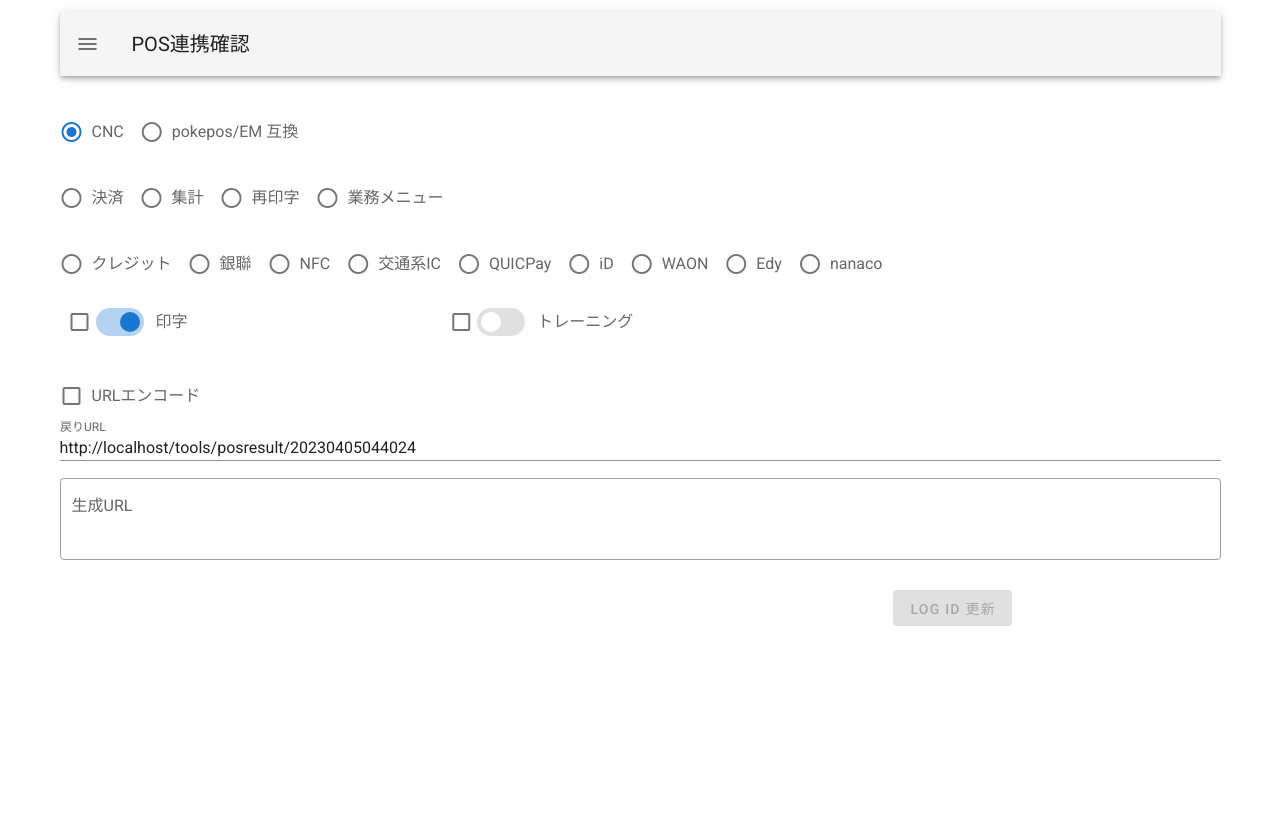
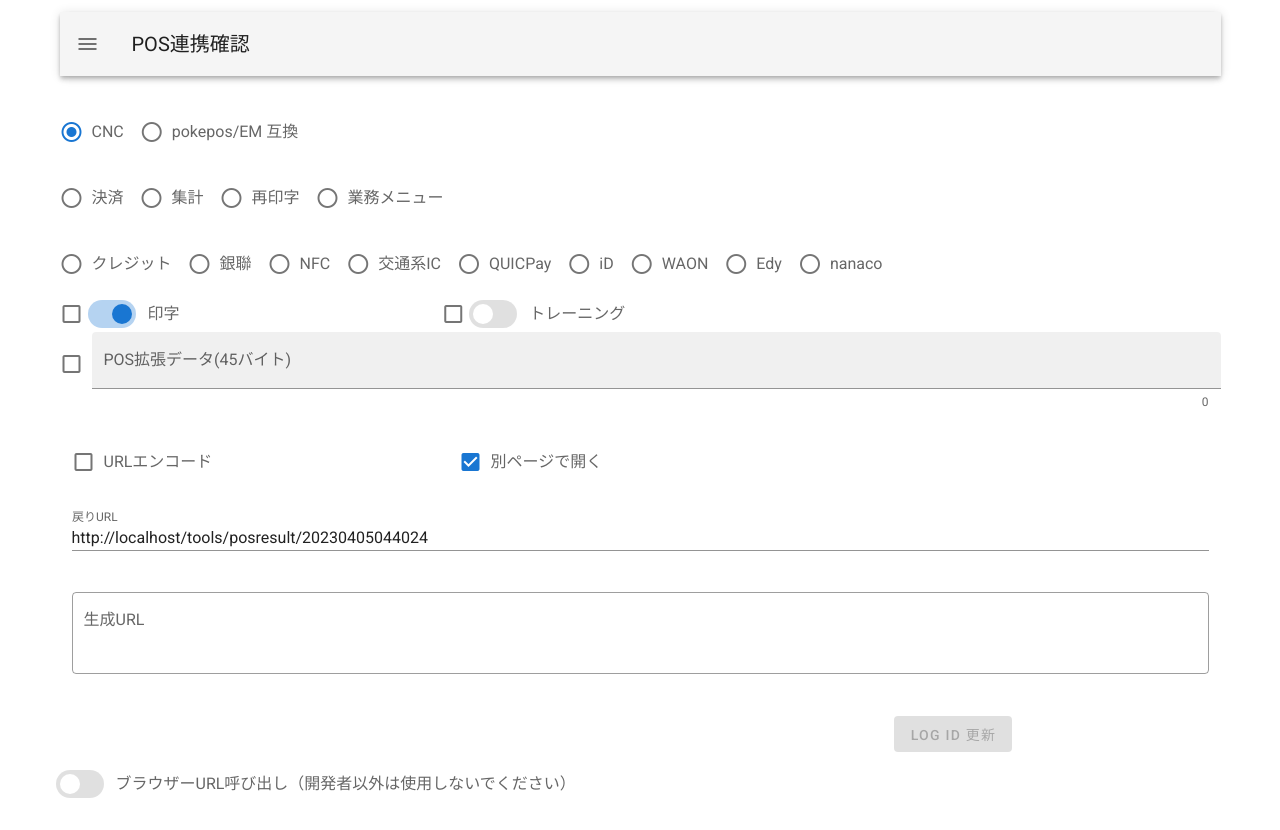
Before and after one commit to CODIANZ/clt.cnctools, a Vue app: page /tools/pos in a window 1280 px wide. Both pictures are taken after a click on the element "CNC". Before the commit the page ends 800 px from the top, so only its background shows below. Built offline with nearby package versions, Linux system fonts and the light colour scheme.

Commit message:
posExpArea に対応しつつリファクタリング

```diff
--- a/src/codes/UrlBuilder/Builders/Base.ts
+++ b/src/codes/UrlBuilder/Builders/Base.ts
@@ -57,6 +57,8 @@ export abstract class  Base {
       bLump:        false,
       isUseWithCash: false,
       bWithCash:    false,
+      isUsePosExpArea: false,
+      posExpArea: "",
       amount:       "",
       taxOther:     "",
       productCode:  "",
--- a/src/codes/UrlBuilder/Builders/Cnc.ts
+++ b/src/codes/UrlBuilder/Builders/Cnc.ts
@@ -83,6 +83,14 @@ export class Cnc extends Base {
     const params = this.Params;
     if (params.isUseSelfMode) {
       return {"self": params.bSelfMode ? "true" : "false"};
+    }
+    return undefined;
+  }
+
+  protected doPosExpArea() {
+    const params = this.Params;
+    if (params.isUsePosExpArea) {
+      return {"posExpArea": encodeURIComponent(params.posExpArea)};
     }
     return undefined;
   }
@@ -221,6 +229,7 @@ export class Cnc extends Base {
       ...this.doPrint(),
       ...this.doSelfmode(),
       ...this.doLump(),
+      ...this.doPosExpArea(),
       return: this.Params.returnUrl
     };
   }
--- a/src/codes/UrlBuilder/Builders/Types.ts
+++ b/src/codes/UrlBuilder/Builders/Types.ts
@@ -33,6 +33,8 @@ export type params_t = {
   bLump:          boolean;
   isUseWithCash:  boolean;
   bWithCash:      boolean;
+  isUsePosExpArea: boolean;
+  posExpArea:     string;
   amount:         string;
   taxOther:       string;
   productCode:    string;
--- a/src/views/tools/POS.vue
+++ b/src/views/tools/POS.vue
@@ -97,30 +97,35 @@
       </v-row>
 
       <v-row v-if="m.p.mode && m.p.menu !== 'Menu'" dense>
-        <v-col>
-          <v-row dense>
+        <v-col cols="12" sm="4">
+          <v-row justify="left">
             <v-checkbox v-model="m.p.isUsePrinting" />
             <v-switch inset v-model="m.p.bPrinting" label="印字" />
           </v-row>
         </v-col>
-        <v-col v-if="isSelfMode">
-          <v-row dense>
+        <v-col v-if="isSelfMode" cols="12" sm="4">
+          <v-row justify="left">
             <v-checkbox v-model="m.p.isUseSelfMode" />
             <v-switch inset v-model="m.p.bSelfMode" label="セルフモード" />
           </v-row>
         </v-col>
-        <v-col>
-          <v-row dense>
+        <v-col cols="12" sm="4">
+          <v-row justify="left">
             <v-checkbox v-model="m.p.isUseTraining" />
             <v-switch inset v-model="m.p.bTraining" label="トレーニング" />
           </v-row>
         </v-col>
-        <v-col/>
+        <v-col cols="12">
+          <v-row justify="left">
+            <v-checkbox v-model="m.p.isUsePosExpArea" />
+            <v-text-field v-model="m.p.posExpArea" label="POS拡張データ(45バイト)" type="text" clearable filled counter />
+          </v-row>
+        </v-col>
       </v-row>
 
       <v-row v-if="isWithMoney" dense>
-        <v-col>
-          <v-row dense>
+        <v-col cols="12" sm="4">
+          <v-row justify="left">
             <v-checkbox v-model="m.p.isUseWithCash" />
             <v-switch inset v-model="m.p.bWithCash" label="現金併用" />
           </v-row>
@@ -129,7 +134,7 @@
 
       <v-row v-if="isApprovalNo || isLump">
         <v-col v-if="isApprovalNo">
-          <v-text-field v-model="m.p.approvalNumber" label="承認番号" type="text" single-line clearable filled counter />
+          <v-text-field v-model="m.p.approvalNumber" label="承認番号" type="text" clearable filled counter />
         </v-col>
         <v-col v-if="isLump">
           <v-row dense>
@@ -141,25 +146,25 @@
 
       <v-row v-if="isAmount || isTaxOther || isProductCode">
         <v-col v-if="isAmount">
-          <v-text-field v-model="m.p.amount" label="金額" type="text" single-line clearable filled counter />
+          <v-text-field v-model="m.p.amount" label="金額" type="text" clearable filled counter />
         </v-col>
         <v-col v-if="isTaxOther">
-          <v-text-field v-model="m.p.taxOther" label="その他" type="text" single-line clearable filled counter />
+          <v-text-field v-model="m.p.taxOther" label="その他" type="text" clearable filled counter />
         </v-col>
         <v-col v-if="isProductCode">
-          <v-text-field v-model="m.p.productCode" label="商品コード" type="text" single-line clearable filled counter />
+          <v-text-field v-model="m.p.productCode" label="商品コード" type="text" clearable filled counter />
         </v-col>
       </v-row>
 
       <v-row v-if="isReceiptNumber">
         <v-col v-if="isReceiptNumber">
-          <v-text-field v-model="m.p.slipNo" label="伝票番号" type="text" single-line clearable filled counter />
+          <v-text-field v-model="m.p.slipNo" label="伝票番号" type="text" clearable filled counter />
         </v-col>
       </v-row>
 
       <v-row>
         <v-col v-if="isTerminalID">
-          <v-text-field v-model="m.p.otherTermJudgeNo" label="SPRWID" type="text" single-line clearable filled counter />
+          <v-text-field v-model="m.p.otherTermJudgeNo" label="SPRWID" type="text" clearable filled counter />
         </v-col>
         <v-col v-if="isManualReturn">
           <v-row dense>
@@ -181,33 +186,55 @@
       </v-row>
 
       <v-row>
-        <v-checkbox v-model="m.useEncode" label="URLエンコード" />
+        <v-col cols="6" sm="4">
+          <v-checkbox v-model="m.useEncode" label="URLエンコード" />
+        </v-col>
+        <v-col cols="6" sm="4">
+          <v-checkbox v-model="m.openNewPage" label="別ページで開く" />
+        </v-col>
       </v-row>
 
       <v-row>
-        <v-text-field dense v-model="m.p.returnUrl" label="戻りURL" :rules="[required]" readonly />
+        <v-col cols="12">
+          <v-text-field dense v-model="m.p.returnUrl" label="戻りURL" :rules="[required]" readonly />
+        </v-col>
+      </v-row>
+
+      <v-row v-if="!m.bBrowserCall">
+        <v-col cols="12">
+          <v-textarea v-model="m.computedUrl" label="生成URL" outlined readonly rows=3 auto-grow style="word-break: break-all;" />
+        </v-col>
+        <v-col cols="12">
+          <v-row justify="end">
+            <v-btn color="info" :disabled="!m.b.valid" @click="updateUrl" > Log ID 更新 </v-btn>
+            <v-btn rounded color="primary" dark :disabled="!m.b.valid" @click="onExecute" > 実行 - {{ m.p.logid }} </v-btn>
+          </v-row>
+        </v-col>
+      </v-row>
+
+      <v-row v-if="m.bBrowserCall">
+        <v-col cols="12" sm="6">
+            <v-text-field v-model="m.browserCall.nuxtServeUrl" label="Nuxt serve url" type="text" />
+        </v-col>
+        <v-col cols="6" sm="3">
+            <v-text-field v-model="m.browserCall.ipAddress" label="target IP" type="text" />
+        </v-col>
+        <v-col cols="6" sm="3">
+            <v-text-field v-model="m.browserCall.portNumber" label="target Port" type="text" />
+        </v-col>
+        <v-col cols="12">
+          <v-textarea v-model="m.computedBrowserCallUrl" label="生成URL(検証用)" outlined readonly rows=3 auto-grow style="word-break: break-all;" />
+        </v-col>
+        <v-col cols="12">
+          <v-row justify="end">
+            <v-btn color="info" :disabled="!m.b.valid" @click="updateUrl" > Log ID 更新 </v-btn>
+            <v-btn rounded color="info" dark :disabled="!m.b.valid" @click="onExecuteBrowserCall" > 実行(検証用) - {{ m.p.logid }} </v-btn>
+          </v-row>
+        </v-col>
       </v-row>
 
       <v-row>
-        <v-textarea v-model="m.computedUrl" label="生成URL" outlined readonly rows=3 auto-grow style="word-break: break-all;" />
-      </v-row>
-
-      <v-row v-if="isDev">
-        <v-text-field v-model="m.baseUrlForNuxt" label="検証用baseURL" />
-      </v-row>
-
-      <v-row v-if="isDev">
-        <v-textarea v-model="m.computedUrlForNuxt" label="生成URL(検証用)" outlined readonly rows=3 auto-grow style="word-break: break-all;" />
-      </v-row>
-
-      <v-row>
-        <v-col/>
-        <v-btn rounded color="primary" dark :disabled="!m.b.valid" @click="onExecute" > 実行 - {{ m.p.logid }} </v-btn>
-        <v-col/>
-        <v-btn v-if="isDev" rounded color="info" dark :disabled="!m.b.valid" @click="onExecuteForNuxt" > 実行(検証用) - {{ m.p.logid }} </v-btn>
-        <v-col/>
-        <v-btn color="info" :disabled="!m.b.valid" @click="updateUrl" > Log ID 更新 </v-btn>
-        <v-col/>
+        <v-switch v-model="m.bBrowserCall" inset label="ブラウザーURL呼び出し（開発者以外は使用しないでください）" />
       </v-row>
 
     </v-form>
@@ -229,10 +256,16 @@ let builder: UrlBuilder.Base | undefined = undefined;
 
 const m = reactive({
   p: UrlBuilder.Base.DefaultParams,
+  bBrowserCall: false,
   computedUrl: "",
-  baseUrlForNuxt: "http://localhost:3000/#/pos/",
-  computedUrlForNuxt: "",
+  browserCall: {
+    nuxtServeUrl: "http://localhost:3000/",
+    portNumber: "50555",
+    ipAddress: "a.b.c.d"
+  },
+  computedBrowserCallUrl: "",
   useEncode: false,
+  openNewPage: true,
   b: {
     productCode: false,
     taxOther: false,
@@ -416,6 +449,8 @@ function paramsToBuilder() {
   builder.Params.bWithCash   = m.p.bWithCash;
   builder.Params.isUseLump = m.p.isUseLump;
   builder.Params.bLump       = m.p.bLump;
+  builder.Params.isUsePosExpArea  = m.p.isUsePosExpArea;
+  builder.Params.posExpArea       = m.p.posExpArea;
 
   builder.Params.amount      = m.p.amount;
   builder.Params.taxOther    = m.p.taxOther;
@@ -458,11 +493,12 @@ function updateUrl() {
     m.b.valid     = url !== undefined;
     m.computedUrl = url ?? "";
 
-    m.computedUrlForNuxt = m.baseUrlForNuxt+ m.computedUrl.replace(/^[a-z\-]+:\/\//, "") ;
+    m.computedBrowserCallUrl = `${m.browserCall.nuxtServeUrl}?target=${m.browserCall.ipAddress}&port=${m.browserCall.portNumber}#/pos/`
+      + m.computedUrl.replace(/^[a-z\-]+:\/\//, "");
   }
   else {
     m.computedUrl = "";
-    m.computedUrlForNuxt = ""
+    m.computedBrowserCallUrl = ""
   }
 }
 
@@ -502,6 +538,8 @@ function resetParam() {
   // m.p.isUseTraining = false;
   // m.p.isUsePrinting = false;
   // m.p.isUseSelfMode = false;
+  // m.p.isUsePosExpArea = false;
+  // m.p.posExpArea = "";
   m.p.isUseLump = false;
   m.p.isUseWithCash = false;
   m.p.isUseManualFlg = false;
@@ -513,13 +551,23 @@ function resetParam() {
 function onExecute() {
   const stor = ResultStore.create();
   stor.setSend(m.p.logid, m.p, m.computedUrl);
-  location.href = m.computedUrl;
+  if(m.openNewPage){
+    open(m.computedUrl, "_blank")
+  }
+  else{
+    location.href = m.computedUrl;
+  }
 }
 
-function onExecuteForNuxt() {
+function onExecuteBrowserCall() {
   const stor = ResultStore.create();
   stor.setSend(m.p.logid, m.p, m.computedUrl);
-  open(m.computedUrlForNuxt, "_blank")
+  if(m.openNewPage){
+    open(m.computedBrowserCallUrl, "_blank")
+  }
+  else{
+    location.href = m.computedBrowserCallUrl;
+  }
 }
 
 function isSalesState() {
@@ -550,6 +598,7 @@ export default defineComponent({
       m.p.isUseTraining, m.p.bTraining,
       m.p.isUsePrinting, m.p.bPrinting,
       m.p.isUseSelfMode, m.p.bSelfMode,
+      m.p.isUsePosExpArea, m.p.posExpArea,
       m.p.isUseLump, m.p.bLump,
       m.p.isUseWithCash, m.p.bWithCash,
       m.p.isUseApprovalNumber, m.p.approvalNumber,
@@ -558,6 +607,8 @@ export default defineComponent({
       m.p.isUseDetail, m.p.detail,
       m.p.isUseWhen, m.p.when,
       m.useEncode,
+      m.browserCall.nuxtServeUrl,
+      m.browserCall.portNumber, m.browserCall.ipAddress
     ],
     (value, oldValue) => {
       updateUrl();
@@ -565,10 +616,6 @@ export default defineComponent({
   },
   setup() {
     const form = ref<iform>();
-
-    const isDev = computed(() => {
-      return false;
-    });
 
     const isAmount = computed(() => {
       if (m.p.menu === 'Service') {
@@ -691,7 +738,6 @@ export default defineComponent({
       whens,
       details,
       form,
-      isDev,
       isAmount,
       isTaxOther,
       isProductCode,
@@ -706,7 +752,7 @@ export default defineComponent({
       isChoicePrintDetail,
       updateUrl,
       onExecute,
-      onExecuteForNuxt,
+      onExecuteBrowserCall,
       ...validations
     }
   }
```
